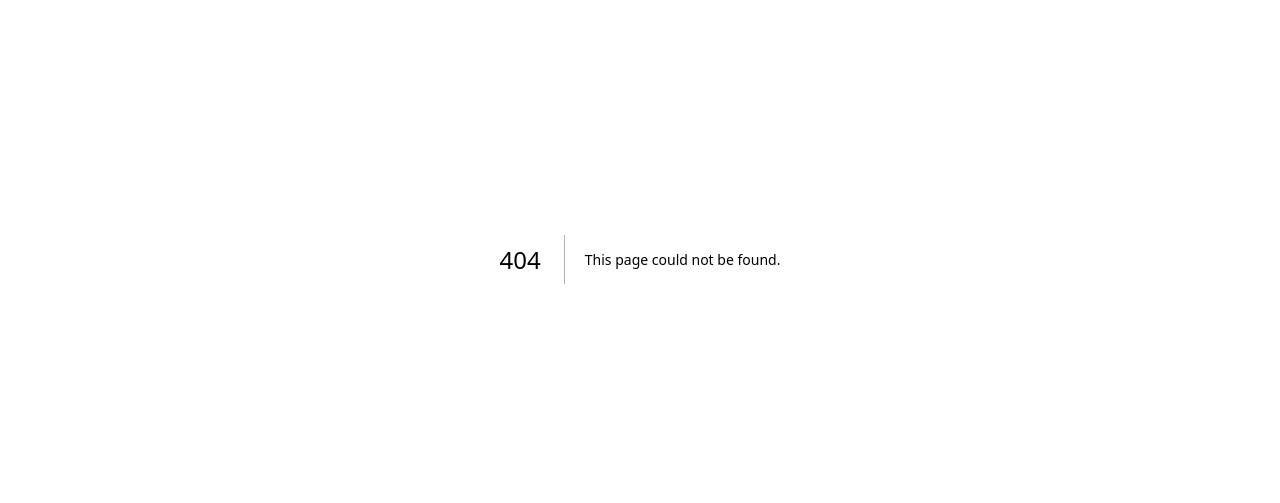
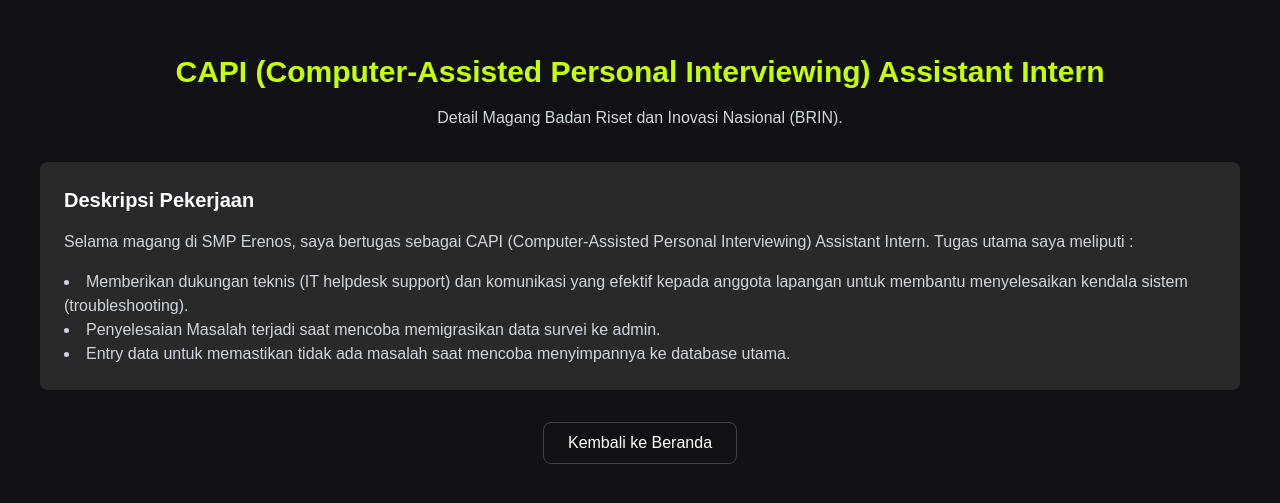
Before and after one commit to ImZard/profil, a Next.js app in the folder portofolio/: page /work/brin in a window 1280 px wide. Before the commit this address had no page. Shown: the part 141-644 px from the top of the page. Built offline with nearby package versions, Linux system fonts and the light colour scheme.

Commit message:
adding pages for work experience (work folder)

```diff
--- a/portofolio/src/pages/index.tsx
+++ b/portofolio/src/pages/index.tsx
@@ -1,6 +1,7 @@
 "use client";
 
 import React, { useState } from "react";
+import Link from "next/link";
 
 export default function Home() {
   // State untuk tab aktif antara Work Experience dan Project
@@ -27,8 +28,7 @@
             {/* Teks */}
             <div className="flex flex-col pt-2">
               <h1 className="text-3xl md:text-4xl font-semibold text-white mb-6 leading-tight">
-                Zaidan Ersya <br />
-                Ramadhan
+                Zaidan Ersya Ramadhan
               </h1>
 
               <p className="text-sm md:text-base text-gray-300 leading-relaxed text-justify">
@@ -167,9 +167,12 @@
                     Magang Pengabdian Kepada Masyarakat SMP Erenos
                   </p>
                 </div>
-                <button className="mt-4 bg-[#C6FF00] text-[#141419] py-2 px-4 rounded-lg hover:bg-[#a8e600] transition-colors">
+                <Link
+                  href="/work/smpErenos"
+                  className="mt-4 bg-[#C6FF00] text-[#141419] py-2 px-4 rounded-lg hover:bg-[#a8e600] transition-colors inline-block text-center font-medium"
+                >
                   Detail
-                </button>
+                </Link>
               </div>
               {/* Card 2 */}
               <div className="bg-white text-black p-6 rounded-2xl shadow-lg min-h-[320px] flex flex-col justify-between">
@@ -182,9 +185,12 @@
                     Badan Riset dan Inovasi Nasional (BRIN)
                   </p>
                 </div>
-                <button className="mt-4 bg-[#C6FF00] text-[#141419] py-2 px-4 rounded-lg hover:bg-[#a8e600] transition-colors">
+                <Link
+                  href="/work/brin"
+                  className="mt-4 bg-[#C6FF00] text-[#141419] py-2 px-4 rounded-lg hover:bg-[#a8e600] transition-colors inline-block text-center font-medium"
+                >
                   Detail
-                </button>
+                </Link>
               </div>
               {/* Card 3 */}
               <div className="bg-white text-black p-6 rounded-2xl shadow-lg min-h-[320px] flex flex-col justify-between">
@@ -196,9 +202,12 @@
                     Universitas Pembangunan Jaya
                   </p>
                 </div>
-                <button className="mt-4 bg-[#C6FF00] text-[#141419] py-2 px-4 rounded-lg hover:bg-[#a8e600] transition-colors">
+                <Link
+                  href="/work/upj"
+                  className="mt-4 bg-[#C6FF00] text-[#141419] py-2 px-4 rounded-lg hover:bg-[#a8e600] transition-colors inline-block text-center font-medium"
+                >
                   Detail
-                </button>
+                </Link>
               </div>
               {/* Card 4 */}
               <div className="bg-white text-black p-6 rounded-2xl shadow-lg min-h-[320px] flex flex-col justify-between">
@@ -206,9 +215,12 @@
                   <h3 className="font-bold text-lg mb-2">QA Tester</h3>
                   <p className="text-xs text-gray-600">PBSI South Jakarta</p>
                 </div>
-                <button className="mt-4 bg-[#C6FF00] text-[#141419] py-2 px-4 rounded-lg hover:bg-[#a8e600] transition-colors">
+                <Link
+                  href="/work/pbsi"
+                  className="mt-4 bg-[#C6FF00] text-[#141419] py-2 px-4 rounded-lg hover:bg-[#a8e600] transition-colors inline-block text-center font-medium"
+                >
                   Detail
-                </button>
+                </Link>
               </div>
             </>
           ) : (
--- /dev/null
+++ b/portofolio/src/pages/work/brin.tsx
@@ -0,0 +1,48 @@
+import React from "react";
+import Link from "next/link";
+
+export default function Brin() {
+  return (
+    <div className="min-h-screen bg-[#111115] text-white p-10 flex flex-col items-center justify-center">
+      <h1 className="text-3xl font-bold mb-4 text-[#C6FF00]">
+        CAPI (Computer-Assisted Personal Interviewing) Assistant Intern
+      </h1>
+      <p className="text-gray-300 mb-8">
+        Detail Magang Badan Riset dan Inovasi Nasional (BRIN).
+      </p>
+
+      {/* deskripsi pekerjaan */}
+      <div className="bg-white/10 p-6 rounded-lg mb-8">
+        <h2 className="text-xl font-bold mb-4">Deskripsi Pekerjaan</h2>
+        <p className="text-gray-300">
+          Selama magang di SMP Erenos, saya bertugas sebagai CAPI
+          (Computer-Assisted Personal Interviewing) Assistant Intern. Tugas
+          utama saya meliputi :
+        </p>
+        <ul className="list-disc list-inside text-gray-300 mt-4">
+          <li>
+            Memberikan dukungan teknis (IT helpdesk support) dan komunikasi yang
+            efektif kepada anggota lapangan untuk membantu menyelesaikan kendala
+            sistem (troubleshooting).
+          </li>
+          <li>
+            Penyelesaian Masalah terjadi saat mencoba memigrasikan data survei
+            ke admin.
+          </li>
+          <li>
+            Entry data untuk memastikan tidak ada masalah saat mencoba
+            menyimpannya ke database utama.
+          </li>
+        </ul>
+      </div>
+
+      {/* Tombol kembali ke halaman utama */}
+      <Link
+        href="/"
+        className="px-6 py-2 border border-white/20 rounded-lg hover:bg-white/10 transition"
+      >
+        Kembali ke Beranda
+      </Link>
+    </div>
+  );
+}
--- /dev/null
+++ b/portofolio/src/pages/work/pbsi.tsx
@@ -0,0 +1,40 @@
+import React from "react";
+import Link from "next/link";
+
+export default function Pbsi() {
+  return (
+    <div className="min-h-screen bg-[#111115] text-white p-10 flex flex-col items-center justify-center">
+      <h1 className="text-3xl font-bold mb-4 text-[#C6FF00]">
+        QA Tester Aplikasi Web Sistem Informasi Live Score PBSI Jakarta Selatan
+      </h1>
+      <p className="text-gray-300 mb-8">Detail Magang PBSI Jakarta Selatan.</p>
+
+      {/* deskripsi pekerjaan */}
+      <div className="bg-white/10 p-6 rounded-lg mb-8">
+        <h2 className="text-xl font-bold mb-4">Deskripsi Pekerjaan</h2>
+        <p className="text-gray-300">
+          Selama magang di PBSI Jakarta Selatan, saya bertugas sebagai QA Tester
+          (Intern). Tugas utama saya meliputi:
+        </p>
+        <ul className="list-disc list-inside text-gray-300 mt-4">
+          <li>
+            Melakukan Penyusunan test case dan test scenario untuk keperluan
+            pengujian aplikasi.
+          </li>
+          <li>
+            Melakukan pengujian User Acceptance Testing (UAT) melalui pengujian
+            secara manual dan automation menggunakan Selenium.
+          </li>
+        </ul>
+      </div>
+
+      {/* Tombol kembali ke halaman utama */}
+      <Link
+        href="/"
+        className="px-6 py-2 border border-white/20 rounded-lg hover:bg-white/10 transition"
+      >
+        Kembali ke Beranda
+      </Link>
+    </div>
+  );
+}
--- /dev/null
+++ b/portofolio/src/pages/work/smpErenos.tsx
@@ -0,0 +1,38 @@
+import React from "react";
+import Link from "next/link";
+
+export default function SmpErenos() {
+  return (
+    <div className="min-h-screen bg-[#111115] text-white p-10 flex flex-col items-center justify-center">
+      <h1 className="text-3xl font-bold mb-4 text-[#C6FF00]">
+        UI/UX Designer Intern
+      </h1>
+      <p className="text-gray-300 mb-8">
+        Detail Magang Pengabdian Kepada Masyarakat SMP Erenos.
+      </p>
+
+      {/* deskripsi pekerjaan */}
+      <div className="bg-white/10 p-6 rounded-lg mb-8">
+        <h2 className="text-xl font-bold mb-4">Deskripsi Pekerjaan</h2>
+        <p className="text-gray-300">
+          Selama magang di SMP Erenos, saya bertugas sebagai UI/UX Designer
+          Intern. Tugas utama saya meliputi:
+        </p>
+        <ul className="list-disc list-inside text-gray-300 mt-4">
+          <li>Merancang antarmuka pengguna yang intuitif dan menarik.</li>
+          <li>Melakukan riset pasar untuk memahami kebutuhan pengguna.</li>
+          <li>Menyusun wireframe dan prototipe untuk iterasi desain.</li>
+          <li>Bekerja sama dengan tim pengembang untuk menerapkan desain.</li>
+        </ul>
+      </div>
+
+      {/* Tombol kembali ke halaman utama */}
+      <Link
+        href="/"
+        className="px-6 py-2 border border-white/20 rounded-lg hover:bg-white/10 transition"
+      >
+        Kembali ke Beranda
+      </Link>
+    </div>
+  );
+}
--- /dev/null
+++ b/portofolio/src/pages/work/upj.tsx
@@ -0,0 +1,41 @@
+import React from "react";
+import Link from "next/link";
+
+export default function Upj() {
+  return (
+    <div className="min-h-screen bg-[#111115] text-white p-10 flex flex-col items-center justify-center">
+      <h1 className="text-3xl font-bold mb-4 text-[#C6FF00]">
+        Asisten Biro Pendidikan
+      </h1>
+      <p className="text-gray-300 mb-8">
+        Detail Magang Universitas Pembangunan Jaya.
+      </p>
+
+      {/* deskripsi pekerjaan */}
+      <div className="bg-white/10 p-6 rounded-lg mb-8">
+        <h2 className="text-xl font-bold mb-4">Deskripsi Pekerjaan</h2>
+        <p className="text-gray-300">
+          Selama magang di Universitas Pembangunan Jaya pada bagian biro
+          pendidikan, saya bertugas sebagai Asisten Biro Pendidikan (Intern).
+          Tugas utama saya meliputi:
+        </p>
+        <ul className="list-disc list-inside text-gray-300 mt-4">
+          <li>
+            Administrasi data yudisium dan wisuda pengarsipan, pengemasan ijazah
+            dan transkrip nilai untuk keperluan kearsipan serta pengemasan
+            ijazah.
+          </li>
+          <li>Administrasi pengecekan berkas mahasiswa baru.</li>
+        </ul>
+      </div>
+
+      {/* Tombol kembali ke halaman utama */}
+      <Link
+        href="/"
+        className="px-6 py-2 border border-white/20 rounded-lg hover:bg-white/10 transition"
+      >
+        Kembali ke Beranda
+      </Link>
+    </div>
+  );
+}
```
